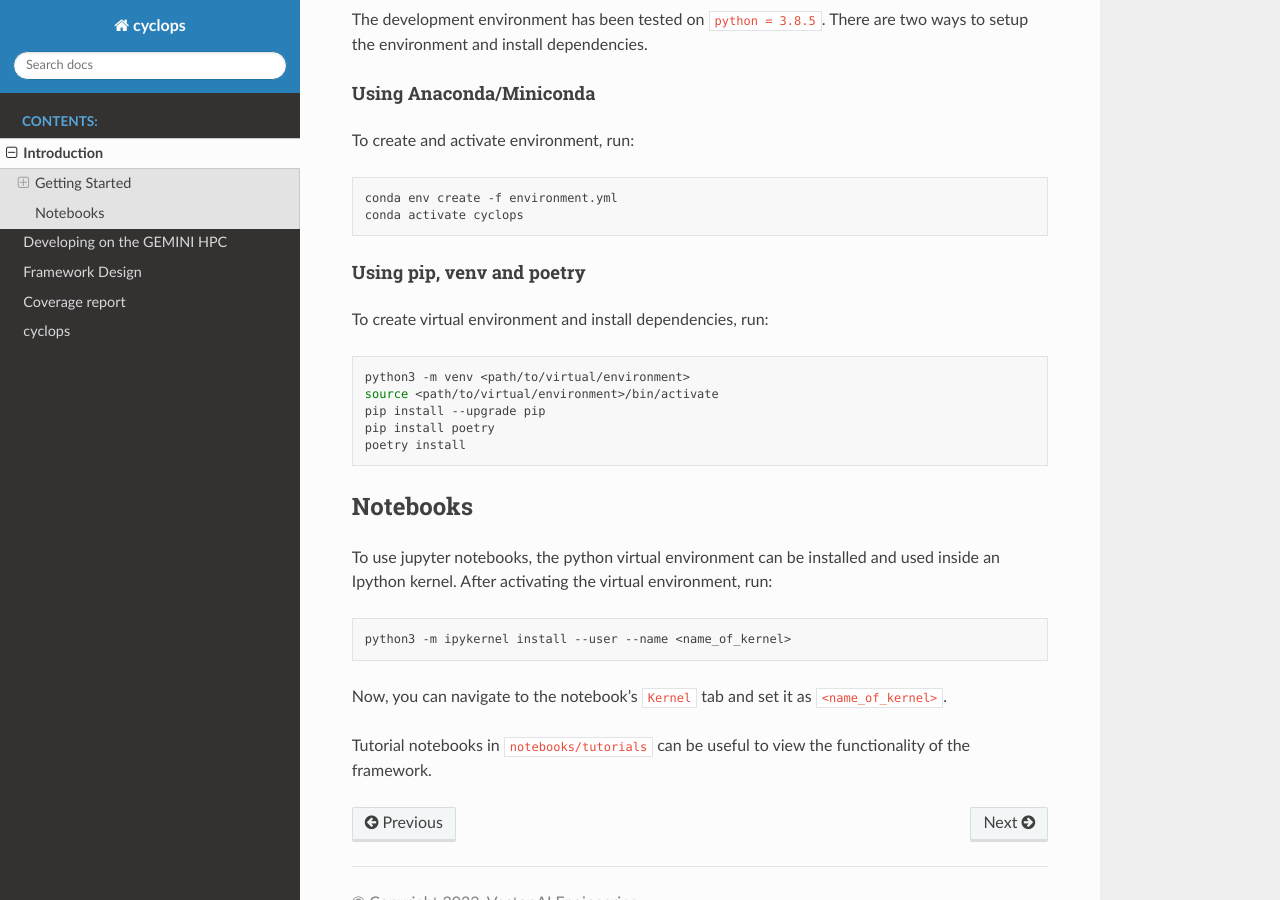
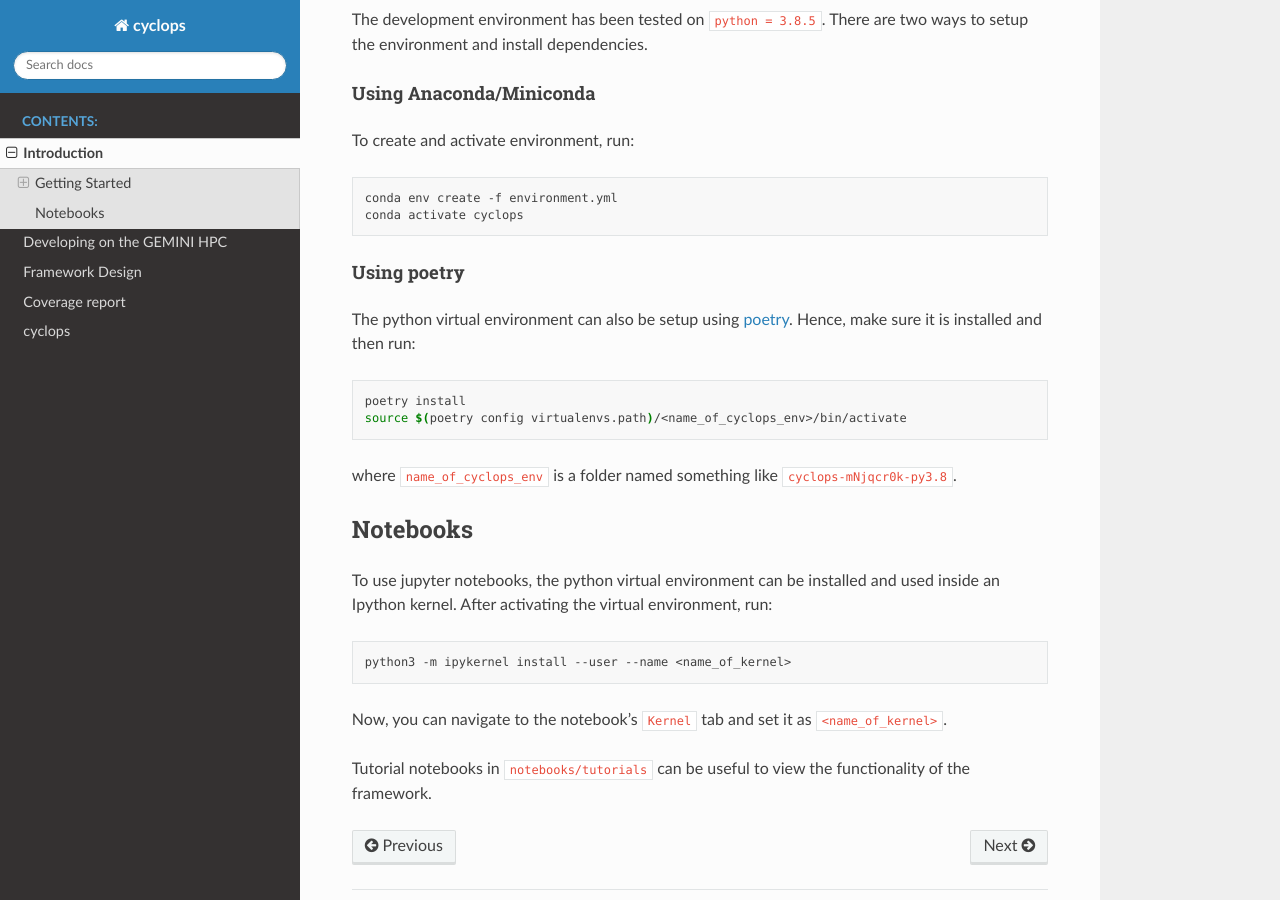
Before and after one commit to VectorInstitute/cyclops, a Sphinx documentation site: the page built from docs/source/intro.rst, in a window 1280 px wide and 900 px high, scrolled down 426 px. Built offline with Sphinx 7.4.7 and the Read the Docs theme 2.0.0, drawn with Linux system fonts in a browser that asks for light colours.

Commit message:
Update sphinx installation doc to be consistent with main readme

```diff
--- a/docs/source/intro.rst
+++ b/docs/source/intro.rst
@@ -29,18 +29,21 @@ To create and activate environment, run:
    conda env create -f environment.yml
    conda activate cyclops
 
-Using pip, venv and poetry
-~~~~~~~~~~~~~~~~~~~~~~~~~~
+Using poetry
+~~~~~~~~~~~~
 
-To create virtual environment and install dependencies, run:
+The python virtual environment can also be setup using
+`poetry <https://python-poetry.org/docs/#installation>`_. Hence, make sure it is
+installed and then run:
 
 .. code-block:: bash
 
-   python3 -m venv <path/to/virtual/environment>
-   source <path/to/virtual/environment>/bin/activate
-   pip install --upgrade pip
-   pip install poetry
-   poetry install
+    poetry install
+    source $(poetry config virtualenvs.path)/<name_of_cyclops_env>/bin/activate
+
+where ``name_of_cyclops_env`` is a folder named something like
+``cyclops-mNjqcr0k-py3.8``.
+
 
 Notebooks
 ---------
```
Also changed, not shown: 1 other file.
